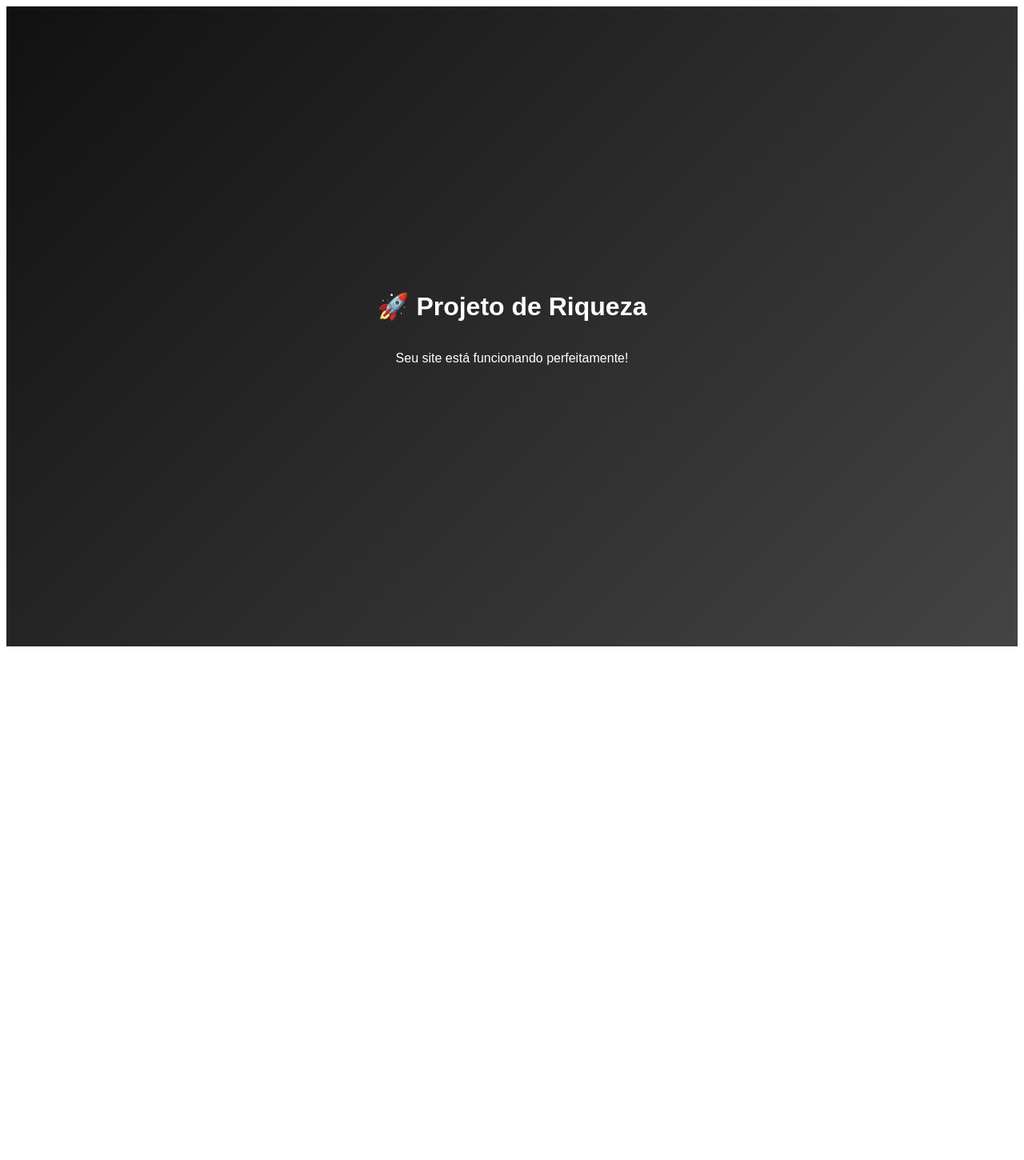
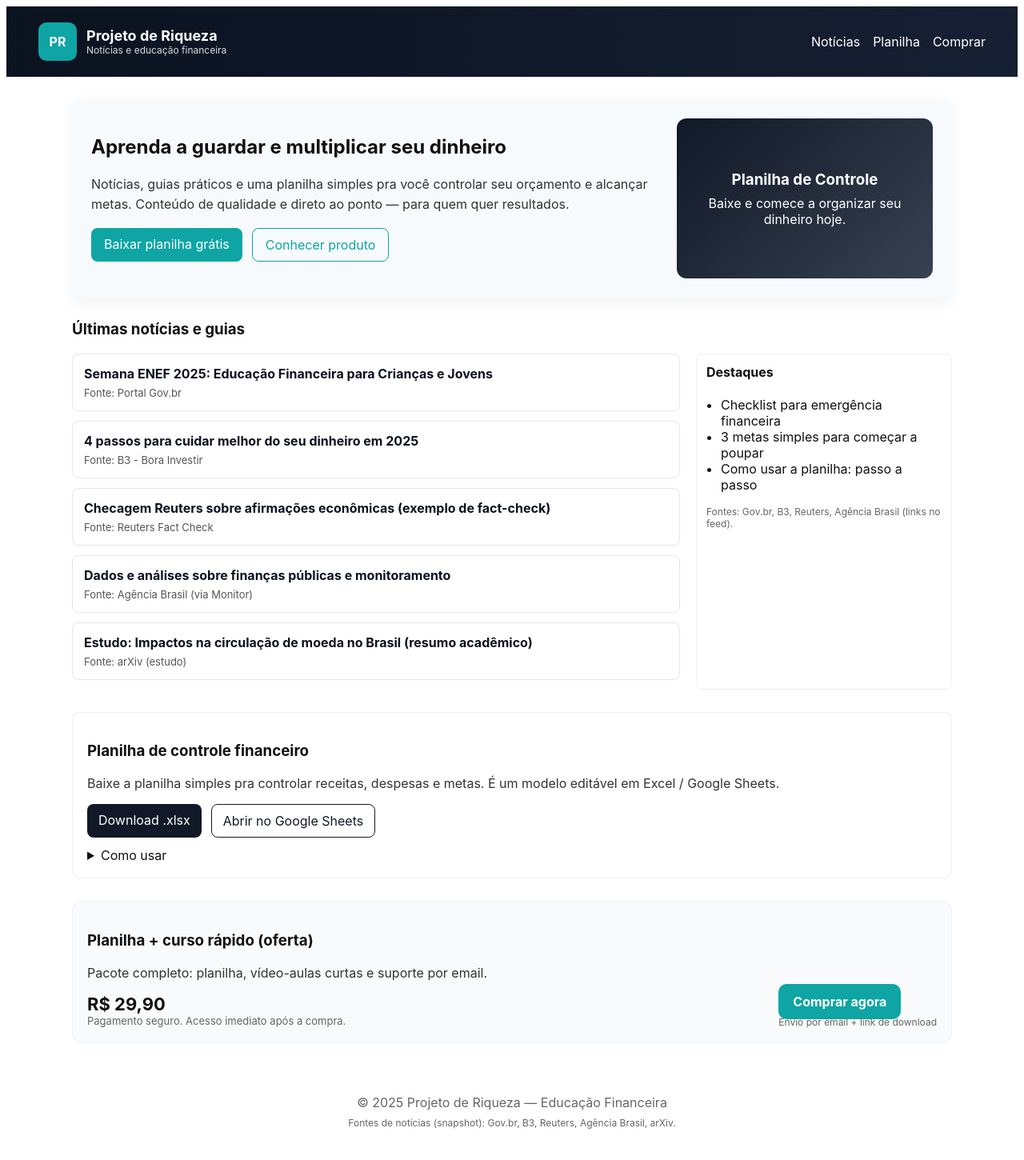
Before and after one commit to projetoriqueza80-droid/PROJETO-DA-RIQUEZA-, a React (Vite) app: page / in a window 1280 px wide. Shown: the top 1450 px of the page at 80% size. Before the commit the page ends 816 px from the top, so only its background shows below. Built offline with nearby package versions, Linux system fonts and the light colour scheme.

Commit message:
Refactor App component layout and add articles

```diff
--- a/src/App.jsx
+++ b/src/App.jsx
@@ -1,17 +1,183 @@
+// src/App.jsx
+import React from "react";
+
+const LATEST_ARTICLES = [
+  {
+    title: "Semana ENEF 2025: Educação Financeira para Crianças e Jovens",
+    url: "https://www.gov.br/semanaenef/pt-br",
+    source: "Portal Gov.br"
+  },
+  {
+    title: "4 passos para cuidar melhor do seu dinheiro em 2025",
+    url: "https://borainvestir.b3.com.br/objetivos-financeiros/organizar-as-contas/4-passos-para-cuidar-melhor-do-seu-dinheiro-em-2025/",
+    source: "B3 - Bora Investir"
+  },
+  {
+    title: "Checagem Reuters sobre afirmações econômicas (exemplo de fact-check)",
+    url: "https://www.reuters.com/fact-check/portugues/ZSFNLL7ENVLFTA5TDRSOMYJEHM-2024-04-12/",
+    source: "Reuters Fact Check"
+  },
+  {
+    title: "Dados e análises sobre finanças públicas e monitoramento",
+    url: "https://agenciabrasil.ebc.com.br/economia/noticia/2025-02/superavit-primario-bate-recorde-em-janeiro-e-soma-r-8488-bilhoes",
+    source: "Agência Brasil (via Monitor)"
+  },
+  {
+    title: "Estudo: Impactos na circulação de moeda no Brasil (resumo acadêmico)",
+    url: "https://arxiv.org/abs/2503.07876",
+    source: "arXiv (estudo)"
+  }
+];
+
 export default function App() {
   return (
-    <div style={{
-      display: 'flex',
-      flexDirection: 'column',
-      justifyContent: 'center',
-      alignItems: 'center',
-      height: '100vh',
-      background: 'linear-gradient(135deg, #111, #444)',
-      color: 'white',
-      fontFamily: 'sans-serif',
-    }}>
-      <h1>🚀 Projeto de Riqueza</h1>
-      <p>Seu site está funcionando perfeitamente!</p>
+    <div style={{ fontFamily: "Inter, system-ui, sans-serif", color: "#111" }}>
+      <header style={{
+        display: "flex", justifyContent: "space-between", alignItems: "center",
+        padding: "20px 40px", background: "linear-gradient(90deg,#0b1220,#162032)", color: "white"
+      }}>
+        <div style={{display:"flex", alignItems:"center", gap:12}}>
+          <div style={{
+            width:48, height:48, borderRadius:10, background:"#0ea5a4", display:"flex",
+            alignItems:"center", justifyContent:"center", fontWeight:700, color:"white"
+          }}>PR</div>
+          <div>
+            <h1 style={{margin:0, fontSize:18}}>Projeto de Riqueza</h1>
+            <div style={{fontSize:12, opacity:0.85}}>Notícias e educação financeira</div>
+          </div>
+        </div>
+
+        <nav style={{display:"flex", gap:16}}>
+          <a href="#noticias" style={{color:"white", textDecoration:"none"}}>Notícias</a>
+          <a href="#planilha" style={{color:"white", textDecoration:"none"}}>Planilha</a>
+          <a href="#venda" style={{color:"white", textDecoration:"none"}}>Comprar</a>
+        </nav>
+      </header>
+
+      <main style={{maxWidth:1100, margin:"28px auto", padding:"0 20px"}}>
+        {/* Hero */}
+        <section style={{
+          display:"flex", gap:24, alignItems:"center", background:"#f7fafc",
+          padding:24, borderRadius:12, boxShadow:"0 6px 20px rgba(2,6,23,0.06)"
+        }}>
+          <div style={{flex:1}}>
+            <h2 style={{marginTop:0}}>Aprenda a guardar e multiplicar seu dinheiro</h2>
+            <p style={{lineHeight:1.6, color:"#333"}}>
+              Notícias, guias práticos e uma planilha simples pra você controlar seu orçamento
+              e alcançar metas. Conteúdo de qualidade e direto ao ponto — para quem quer resultados.
+            </p>
+
+            <div style={{display:"flex", gap:12, marginTop:12}}>
+              <a href="#planilha" style={{
+                background:"#0ea5a4", color:"white", padding:"10px 16px", borderRadius:8, textDecoration:"none"
+              }}>Baixar planilha grátis</a>
+
+              <a href="#venda" style={{
+                border:"1px solid #0ea5a4", color:"#0ea5a4", padding:"10px 16px", borderRadius:8, textDecoration:"none"
+              }}>Conhecer produto</a>
+            </div>
+          </div>
+
+          <div style={{width:320, textAlign:"center"}}>
+            <div style={{
+              background:"linear-gradient(135deg,#111827,#374151)", color:"white",
+              padding:20, borderRadius:12, minHeight:160, display:"flex", alignItems:"center", justifyContent:"center"
+            }}>
+              <div>
+                <h3 style={{margin:0}}>Planilha de Controle</h3>
+                <p style={{marginTop:8, marginBottom:0}}>Baixe e comece a organizar seu dinheiro hoje.</p>
+              </div>
+            </div>
+          </div>
+        </section>
+
+        {/* Notícias */}
+        <section id="noticias" style={{marginTop:28}}>
+          <h3>Últimas notícias e guias</h3>
+          <div style={{display:"grid", gridTemplateColumns:"1fr 320px", gap:20, marginTop:12}}>
+            <div>
+              {LATEST_ARTICLES.map((a, idx) => (
+                <article key={idx} style={{
+                  padding:14, borderRadius:8, border:"1px solid #e6e6e6", marginBottom:12, background:"white"
+                }}>
+                  <a href={a.url} target="_blank" rel="noopener noreferrer" style={{textDecoration:"none", color:"#0b1220"}}>
+                    <h4 style={{margin:"0 0 6px 0"}}>{a.title}</h4>
+                  </a>
+                  <div style={{fontSize:13, color:"#555"}}>Fonte: {a.source}</div>
+                </article>
+              ))}
+            </div>
+
+            <aside style={{padding:12, borderRadius:8, border:"1px solid #efefef", background:"#fff"}}>
+              <h4 style={{marginTop:0}}>Destaques</h4>
+              <ul style={{paddingLeft:18}}>
+                <li>Checklist para emergência financeira</li>
+                <li>3 metas simples para começar a poupar</li>
+                <li>Como usar a planilha: passo a passo</li>
+              </ul>
+              <p style={{fontSize:12, color:"#666"}}>Fontes: Gov.br, B3, Reuters, Agência Brasil (links no feed).</p>
+            </aside>
+          </div>
+        </section>
+
+        {/* Planilha */}
+        <section id="planilha" style={{marginTop:28, padding:18, borderRadius:10, background:"#fff", border:"1px solid #eee"}}>
+          <h3>Planilha de controle financeiro</h3>
+          <p style={{marginTop:6, color:"#333"}}>
+            Baixe a planilha simples pra controlar receitas, despesas e metas. É um modelo editável em Excel / Google Sheets.
+          </p>
+
+          {/* Botões de download */}
+          <div style={{display:"flex", gap:12, marginTop:12}}>
+            <a href="/planilha-exemplo.xlsx" style={{
+              background:"#111827", color:"white", padding:"10px 14px", borderRadius:8, textDecoration:"none"
+            }}>Download .xlsx</a>
+
+            <a href="https://docs.google.com/spreadsheets/" target="_blank" rel="noopener noreferrer" style={{
+              border:"1px solid #111827", color:"#111827", padding:"10px 14px", borderRadius:8, textDecoration:"none"
+            }}>Abrir no Google Sheets</a>
+          </div>
+
+          <details style={{marginTop:12}}>
+            <summary>Como usar</summary>
+            <ol style={{marginTop:8}}>
+              <li>Abra a planilha e preencha suas receitas mensais.</li>
+              <li>Liste despesas fixas e variáveis.</li>
+              <li>Defina metas mensais de economia e acompanhe o progresso.</li>
+            </ol>
+          </details>
+        </section>
+
+        {/* Venda / CTA */}
+        <section id="venda" style={{marginTop:28, padding:18, borderRadius:10, background:"#f8fafc", border:"1px solid #eef2f7"}}>
+          <h3>Planilha + curso rápido (oferta)</h3>
+          <p style={{color:"#333"}}>Pacote completo: planilha, vídeo-aulas curtas e suporte por email.</p>
+
+          <div style={{display:"flex", gap:16, alignItems:"center", marginTop:12}}>
+            <div style={{flex:1}}>
+              <div style={{fontSize:22, fontWeight:700}}>R$ 29,90</div>
+              <div style={{fontSize:13, color:"#666"}}>Pagamento seguro. Acesso imediato após a compra.</div>
+            </div>
+
+            {/* Placeholder do botão de checkout (troque pelo link do seu checkout da Kiwify) */}
+            <div>
+              <a href="https://checkout.kiwify.com.br/SEU_PRODUTO_AQUI" target="_blank" rel="noopener noreferrer"
+                 style={{
+                   background:"#0ea5a4", color:"white", padding:"12px 18px", borderRadius:10, textDecoration:"none", fontWeight:700
+                 }}>
+                Comprar agora
+              </a>
+              <div style={{fontSize:12, color:"#666", marginTop:8}}>Envio por email + link de download</div>
+            </div>
+          </div>
+        </section>
+
+        {/* Footer */}
+        <footer style={{marginTop:40, padding:"24px 0", textAlign:"center", color:"#666"}}>
+          <div>© {new Date().getFullYear()} Projeto de Riqueza — Educação Financeira</div>
+          <div style={{fontSize:12, marginTop:8}}>Fontes de notícias (snapshot): Gov.br, B3, Reuters, Agência Brasil, arXiv.</div>
+        </footer>
+      </main>
     </div>
-  )
+  );
 }
```
